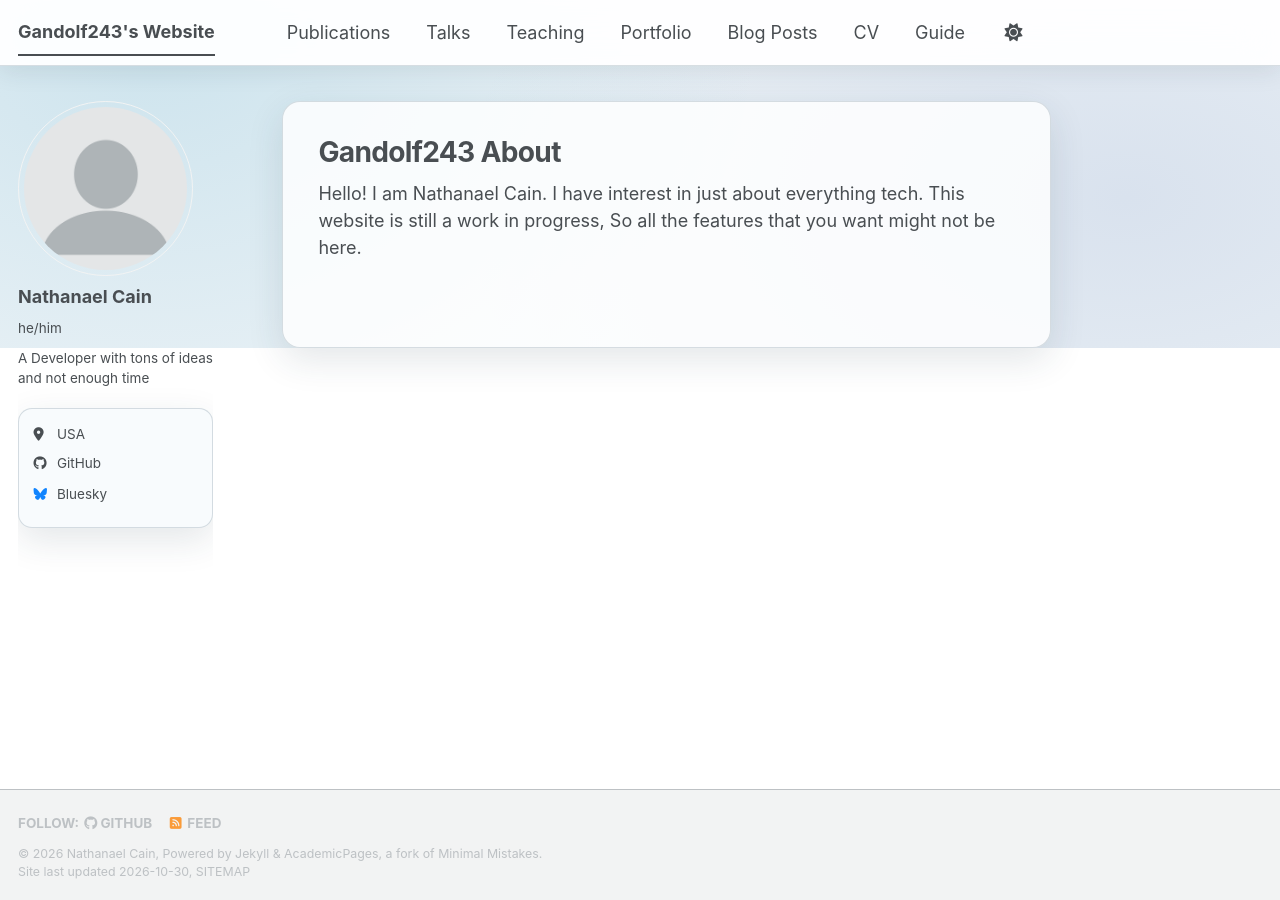
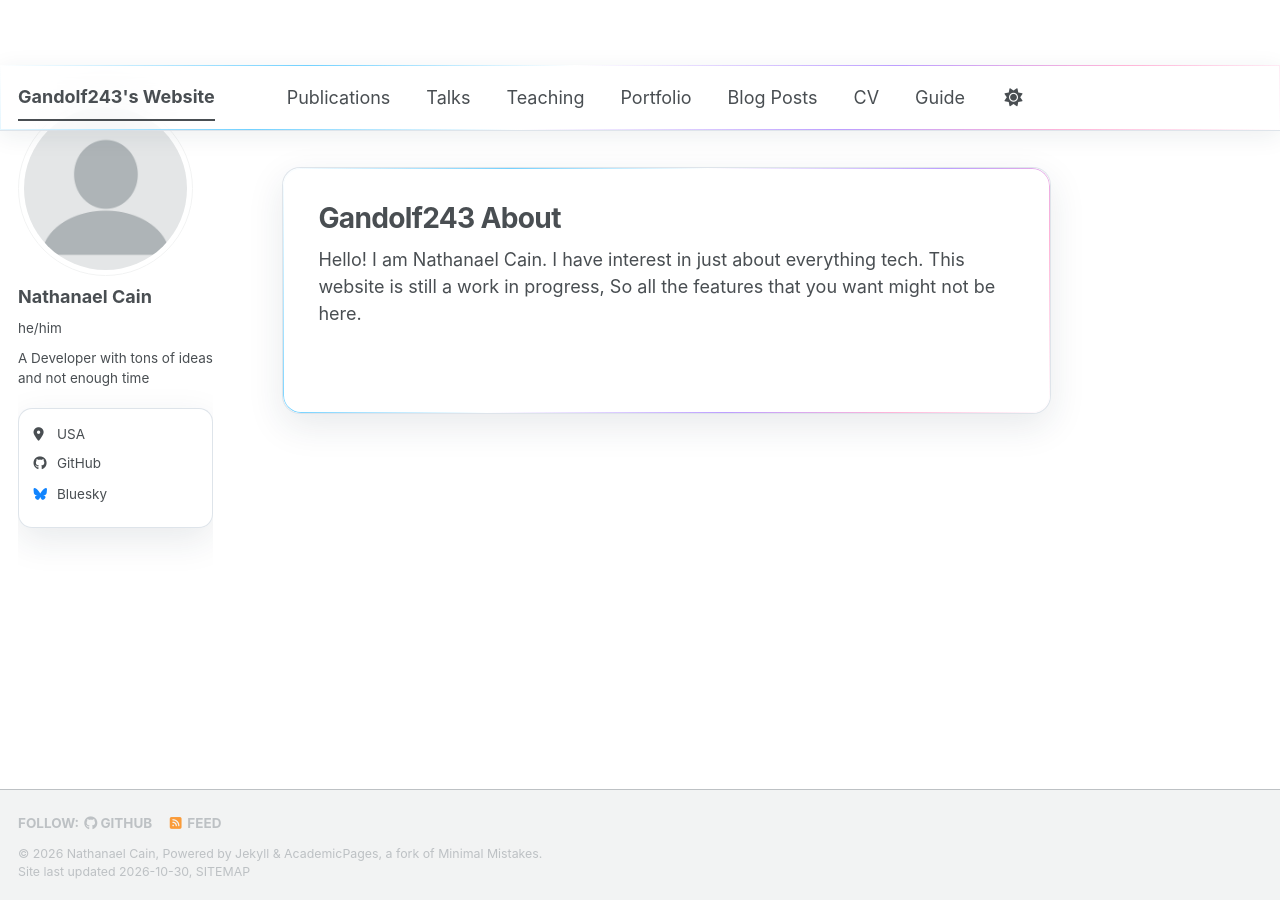
Before and after one commit to gandolf243/gandolf243.github.io, a Jekyll site: the page built from _pages/about.md, in a window 1280 px wide. Built offline with Jekyll 4.4.1, drawn with Linux system fonts in a browser that asks for light colours; a style sheet for code colours, icons or effects is not loaded.

Commit message:
Refine liquid glass theme backgrounds

```diff
--- a/_sass/layout/_liquid-glass.scss
+++ b/_sass/layout/_liquid-glass.scss
@@ -1,47 +1,55 @@
 /*
  * Liquid-glass inspired theme layer.
- * The solid-color fallback is the default; blur is progressive enhancement.
+ * White and black page canvases; translucent panels use blur and a refractive rim.
  */
 
 :root {
-  --glass-page: #edf3f7;
-  --glass-panel: rgba(255, 255, 255, 0.82);
-  --glass-panel-solid: #f8fbfd;
-  --glass-nav: rgba(255, 255, 255, 0.94);
-  --glass-line: rgba(62, 91, 112, 0.20);
-  --glass-shadow: 0 12px 36px rgba(35, 58, 76, 0.12);
-  --glass-shadow-hover: 0 16px 42px rgba(35, 58, 76, 0.18);
+  --glass-page: #ffffff;
+  --glass-panel: rgba(255, 255, 255, 0.58);
+  --glass-panel-solid: rgba(255, 255, 255, 0.96);
+  --glass-nav: rgba(255, 255, 255, 0.62);
+  --glass-line: rgba(105, 132, 158, 0.22);
+  --glass-shadow: 0 12px 36px rgba(25, 45, 65, 0.10);
+  --glass-shadow-hover: 0 16px 42px rgba(25, 45, 65, 0.16);
   --glass-radius: 18px;
+  --glass-edge-a: rgba(255, 255, 255, 0.98);
+  --glass-edge-b: rgba(103, 205, 255, 0.92);
+  --glass-edge-c: rgba(178, 143, 255, 0.86);
+  --glass-edge-d: rgba(255, 164, 207, 0.82);
 }
 
 html[data-theme="dark"] {
-  --glass-page: #202831;
-  --glass-panel: rgba(43, 54, 65, 0.88);
-  --glass-panel-solid: #2b3641;
-  --glass-nav: rgba(35, 45, 55, 0.96);
-  --glass-line: rgba(220, 235, 245, 0.17);
-  --glass-shadow: 0 12px 36px rgba(0, 0, 0, 0.28);
-  --glass-shadow-hover: 0 16px 42px rgba(0, 0, 0, 0.38);
+  --glass-page: #000000;
+  --glass-panel: rgba(255, 255, 255, 0.075);
+  --glass-panel-solid: rgba(16, 16, 18, 0.96);
+  --glass-nav: rgba(0, 0, 0, 0.58);
+  --glass-line: rgba(255, 255, 255, 0.18);
+  --glass-shadow: 0 12px 36px rgba(0, 0, 0, 0.42);
+  --glass-shadow-hover: 0 16px 42px rgba(0, 0, 0, 0.56);
+  --glass-edge-a: rgba(255, 255, 255, 0.72);
+  --glass-edge-b: rgba(79, 190, 255, 0.92);
+  --glass-edge-c: rgba(167, 126, 255, 0.88);
+  --glass-edge-d: rgba(255, 126, 190, 0.82);
 }
 
-/* Visible even when backdrop-filter is unavailable. */
+/* Keep the page canvas strictly white or black in both themes. */
 html,
 body {
   min-height: 100%;
 }
 
 body {
-  background-color: var(--glass-page);
-  background-image:
-    radial-gradient(ellipse at 12% 4%, rgba(76, 166, 198, 0.20), transparent 38%),
-    radial-gradient(ellipse at 88% 22%, rgba(112, 137, 190, 0.16), transparent 42%);
+  background: var(--glass-page);
+  background-image: none;
   background-attachment: fixed;
 }
 
 .masthead {
+  position: relative;
+  isolation: isolate;
   background: var(--glass-nav);
   border-bottom: 1px solid var(--glass-line);
-  box-shadow: 0 5px 24px rgba(25, 45, 62, 0.10);
+  box-shadow: 0 5px 24px rgba(25, 45, 62, 0.08);
 }
 
 .masthead::after {
@@ -55,19 +63,50 @@ body {
 }
 
 .greedy-nav .hidden-links {
+  position: relative;
+  isolation: isolate;
   background: var(--glass-panel-solid);
   border: 1px solid var(--glass-line);
   border-radius: 14px;
   box-shadow: var(--glass-shadow);
 }
 
+/* Shared multicolor rim: a masked gradient border, not a browser-specific filter. */
+.masthead::before,
+.greedy-nav .hidden-links::before,
+.page .page__inner-wrap::before,
+.sidebar .author__urls::before,
+.toc::before,
+.archive__item::before {
+  content: "";
+  position: absolute;
+  inset: 0;
+  z-index: 2;
+  padding: 1.25px;
+  border-radius: inherit;
+  background: linear-gradient(
+    132deg,
+    var(--glass-edge-a) 0%,
+    var(--glass-edge-b) 23%,
+    rgba(255, 255, 255, 0.14) 43%,
+    var(--glass-edge-c) 67%,
+    var(--glass-edge-d) 84%,
+    var(--glass-edge-a) 100%
+  );
+  -webkit-mask: linear-gradient(#000 0 0) content-box, linear-gradient(#000 0 0);
+  -webkit-mask-composite: xor;
+  mask-composite: exclude;
+  pointer-events: none;
+}
+
 /* Single-page layout: this is the actual content wrapper in single.html. */
 .page .page__inner-wrap {
-  background: var(--glass-panel-solid);
+  position: relative;
+  isolation: isolate;
   background: var(--glass-panel);
   border: 1px solid var(--glass-line);
   border-radius: var(--glass-radius);
-  box-shadow: var(--glass-shadow);
+  box-shadow: var(--glass-shadow), inset 0 1px 0 rgba(255, 255, 255, 0.22);
   padding: clamp(1.15rem, 2.8vw, 2.25rem);
 }
 
@@ -81,13 +120,14 @@ body {
 
 /* Sidebar and contents panel */
 .sidebar .author__urls,
-.sidebar .author__urls-wrapper,
 .toc {
+  position: relative;
+  isolation: isolate;
   border-radius: 14px;
 }
 
 .sidebar .author__urls {
-  background: var(--glass-panel-solid);
+  background: var(--glass-panel);
   border: 1px solid var(--glass-line);
   box-shadow: var(--glass-shadow);
   padding: 0.8rem;
@@ -105,11 +145,13 @@ body {
 
 /* Archive and collection entries */
 .archive__item {
+  position: relative;
+  isolation: isolate;
   padding: 1rem;
   background: var(--glass-panel);
   border: 1px solid var(--glass-line);
   border-radius: 14px;
-  box-shadow: 0 5px 20px rgba(35, 58, 76, 0.08);
+  box-shadow: var(--glass-shadow);
   transition: box-shadow 0.18s ease, transform 0.18s ease;
 }
 
@@ -165,7 +207,7 @@ div.highlighter-rouge,
 figure.highlight {
   border: 1px solid var(--glass-line);
   border-radius: 12px;
-  box-shadow: inset 0 1px 0 rgba(255, 255, 255, 0.30);
+  box-shadow: inset 0 1px 0 rgba(255, 255, 255, 0.18);
 }
 
 pre {
@@ -190,7 +232,7 @@ td {
   border-color: var(--glass-line);
 }
 
-/* Optional blur: never required for readable surfaces or navigation. */
+/* Blur is progressive enhancement; solid translucent fallbacks remain readable. */
 @supports (backdrop-filter: blur(1px)) {
   .masthead,
   .page .page__inner-wrap,
@@ -198,8 +240,8 @@ td {
   .toc,
   .greedy-nav .hidden-links,
   .archive__item {
-    -webkit-backdrop-filter: blur(18px) saturate(140%);
-    backdrop-filter: blur(18px) saturate(140%);
+    -webkit-backdrop-filter: blur(24px) saturate(165%);
+    backdrop-filter: blur(24px) saturate(165%);
   }
 }
 
```
